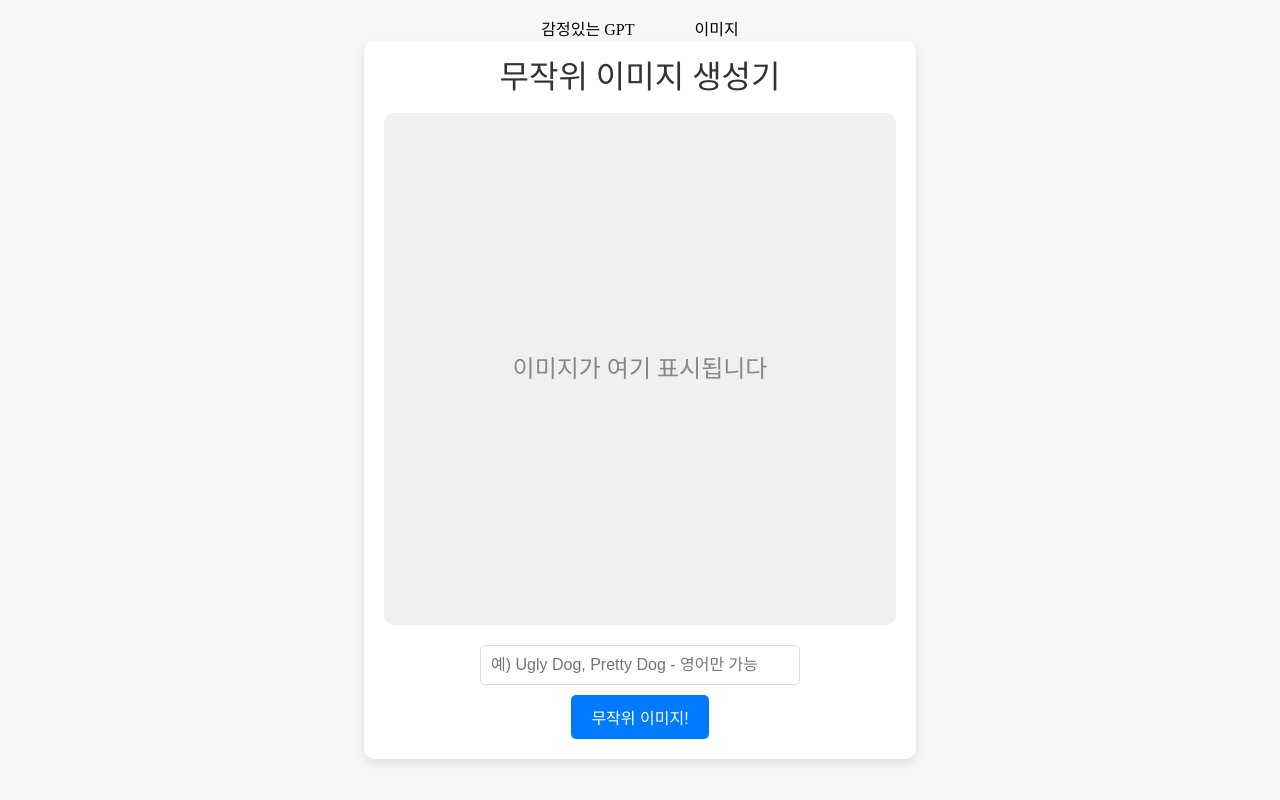
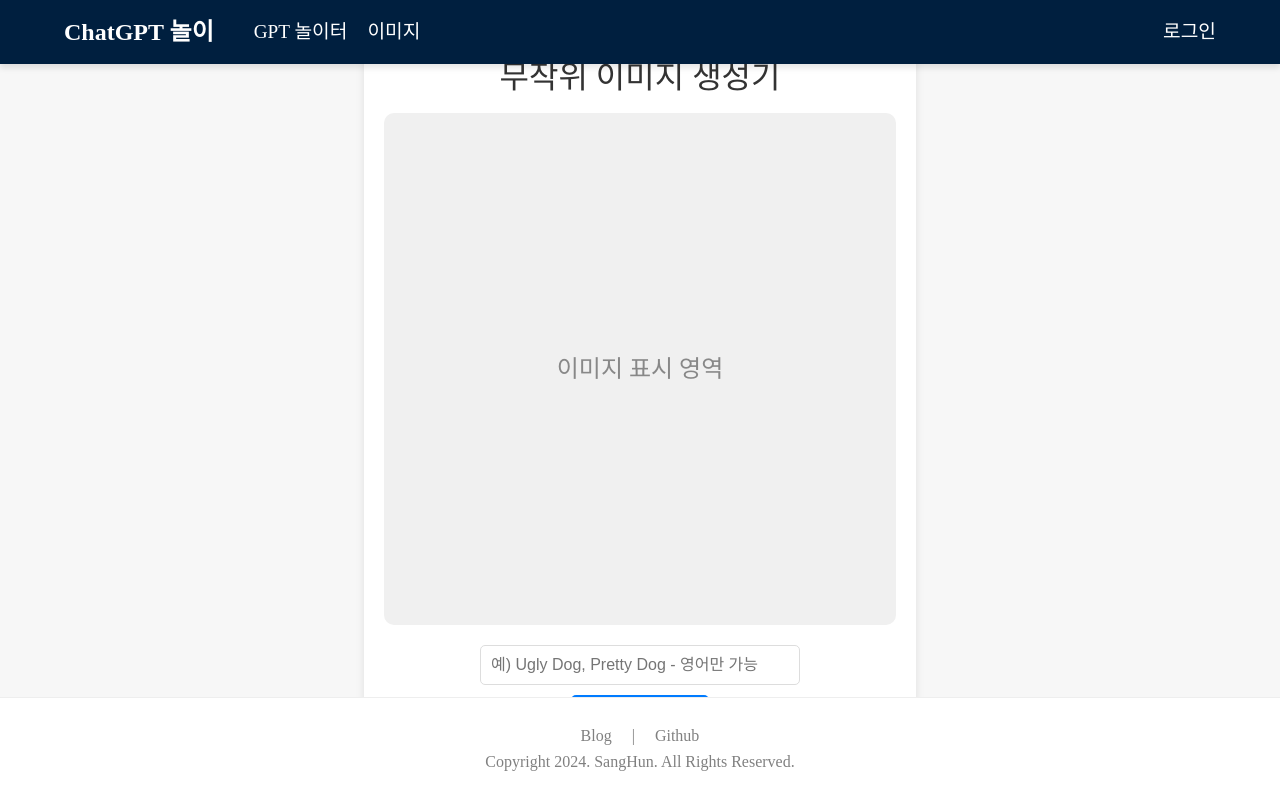
Before and after one commit to bp4sp4/cheapchatgpt, a React (Create React App) app: page /imagegpt/imagegpt in a window 1280 px wide. Built offline with nearby package versions, Linux system fonts and the light colour scheme.

Commit message:
main, header, footer design add

```diff
--- a/public/index.html
+++ b/public/index.html
@@ -23,7 +23,7 @@
       work correctly both with client-side routing and a non-root public URL.
       Learn how to configure a non-root public URL by running `npm run build`.
     -->
-  <title>React App</title>
+  <title>Cheap Site</title>
 </head>
 
 <body>
--- /dev/null
+++ b/src/components/footer/footer.js
@@ -0,0 +1,35 @@
+import React from "react";
+import styles from "./footer.module.css";
+
+const Footer = () => {
+  return (
+    <div className={styles.footer__wrap}>
+      <div className={styles.footer__wrap__content}>
+        <div className="footer_footer__XXj-R">
+          <nav>
+            <a
+              href="https://frontdevpark.tistory.com/"
+              target="_blank"
+              rel="noopener noreferrer"
+            >
+              Blog
+            </a>
+            |
+            <a
+              href="https://github.com/bp4sp4/"
+              target="_blank"
+              rel="noopener noreferrer"
+            >
+              Github
+            </a>
+          </nav>
+          <p>
+            <span>Copyright 2024. SangHun. All Rights Reserved.</span>
+          </p>
+        </div>
+      </div>
+    </div>
+  );
+};
+
+export default Footer;
--- /dev/null
+++ b/src/components/footer/footer.module.css
@@ -0,0 +1,40 @@
+.footer__wrap {
+    width: 100%;
+    background-color: #ffffff;
+    color: gray;
+    padding: 30px 0;
+    position: fixed;
+    bottom: 0;
+    left: 0;
+    display: flex;
+    justify-content: center;
+    align-items: center;
+    border-top: 1px solid #eee;
+
+}
+
+.footer__wrap nav {
+    box-sizing: border-box;
+}
+
+.footer__wrap nav a {
+    display: inline-block;
+    font-size: 1rem;
+    margin: 0 20px 10px;
+    text-decoration: none;
+    color: gray;
+}
+
+.footer__wrap nav a:visited {
+    color: gray;
+}
+
+.footer__wrap nav a:hover {
+    color: gray;
+}
+
+.footer__wrap__content {
+    font-size: 1rem;
+    text-align: center;
+    z-index: 999;
+}
--- a/src/components/header/header.js
+++ b/src/components/header/header.js
@@ -4,16 +4,24 @@ import { Link } from "react-router-dom";
 
 const Header = () => {
   return (
-    <header className={styles.header__wrap}>
-      <div className={styles.header__wrap__nav}>
-        <Link to="/">
-          <h3>감정있는 GPT</h3>
-        </Link>
-      </div>
-      <div className={styles.header__wrap__nav}>
-        <Link to="/imagegpt/imagegpt">
-          <h3>이미지</h3>
-        </Link>
+    <header className={styles.header}>
+      <div className={styles.nav}>
+        <div className={styles.leftNav}>
+          <Link to="/" className={styles.logo}>
+            ChatGPT 놀이
+          </Link>
+          <Link to="/" className={styles.navLink}>
+            GPT 놀이터
+          </Link>
+          <Link to="/imagegpt/imagegpt" className={styles.navLink}>
+            이미지
+          </Link>
+        </div>
+        <nav className={styles.rightNav}>
+          <Link to="/login" className={styles.navLink}>
+            로그인
+          </Link>
+        </nav>
       </div>
     </header>
   );
--- a/src/components/header/header.module.css
+++ b/src/components/header/header.module.css
@@ -1,32 +1,58 @@
-.header__wrap {
+.header {
+    width: 100%;
+    background-color: #001f3f;
+    padding: 20px 0;
+    position: fixed;
+    top: 0;
+    left: 0;
     display: flex;
     justify-content: center;
-    align-items: center;
-    position: absolute;
-    top: 0;
-    height: 60px;
+    box-shadow: 0 4px 6px rgba(0, 0, 0, 0.1);
+    z-index: 1000;
 }
 
-.header__wrap .header__wrap__nav {
-    margin: 20px 30px;
+.nav {
+    width: 90%;
+    max-width: 1200px;
+    display: flex;
+    justify-content: space-between;
+    align-items: center;
+    color: white;
 }
 
-a {
-    text-decoration: none;
+.leftNav {
+    display: flex;
+    align-items: center;
 }
 
-a:hover {
-    color: black;
+.rightNav {
+    display: flex;
+    align-items: center;
 }
 
-a:visited {
-    color: black;
+.logo {
+    font-size: 1.5rem;
+    font-weight: bold;
+    text-decoration: none;
+    color: white;
+    margin-right: 20px;
 }
 
-a:link {
-    color: black;
+.navLink {
+    margin-left: 20px;
+    font-size: 1.2rem;
+    text-decoration: none;
+    color: white;
+    transition: color 0.3s ease;
 }
 
-a:active {
-    color: black;
+.navLink:hover {
+    color: #1c8adb;
+    /* 밝은 블루 색상 */
 }
+
+.navLink:visited,
+.navLink:link,
+.navLink:active {
+    color: white;
+}
--- a/src/components/imagegpt/imagegpt.js
+++ b/src/components/imagegpt/imagegpt.js
@@ -2,6 +2,7 @@ import React, { useState } from "react";
 import axios from "axios";
 import Header from "../header/header";
 import styles from "./imagegpt.module.css";
+import Footer from "../footer/footer";
 
 const ImageGpt = () => {
   const [imageUrl, setImageUrl] = useState("");
@@ -57,7 +58,7 @@ const ImageGpt = () => {
               className={styles.image}
             />
           ) : (
-            <div className={styles.placeholder}>이미지가 여기 표시됩니다</div>
+            <div className={styles.placeholder}>이미지 표시 영역</div>
           )}
         </div>
         <form onSubmit={handleSubmit} className={styles.form}>
@@ -72,6 +73,7 @@ const ImageGpt = () => {
           </button>
         </form>
       </div>
+      <Footer />
     </div>
   );
 };
--- a/src/components/main/main.js
+++ b/src/components/main/main.js
@@ -1,7 +1,8 @@
 import React, { useState, useEffect } from "react";
 import axios from "axios";
-import styles from "./main.module.css"; // CSS 모듈 경로 확인
+import styles from "./main.module.css";
 import Header from "../header/header";
+import Footer from "../footer/footer";
 
 const ChatGpt = () => {
   const [question, setQuestion] = useState("");
@@ -99,7 +100,7 @@ const ChatGpt = () => {
 
   return (
     <div className={styles.wrap}>
-      <Header></Header>
+      <Header />
       <div className={styles.wrap__chat}>
         <h3 className={styles.wrap__chat__title}>말투가 변하는 챗봇</h3>
         <div className={styles.chatWindow}>
@@ -141,7 +142,6 @@ const ChatGpt = () => {
           {error && <p className={styles.error}>{error}</p>}
         </div>
       </div>
-
       <div className={styles.lastResponse}>
         <h3 className={styles.lastResponse__title}>CopyBoard</h3>
         <div className={styles.lastResponse__wrap}>
@@ -156,6 +156,7 @@ const ChatGpt = () => {
           ))}
         </div>
       </div>
+      <Footer />
     </div>
   );
 };
--- a/src/components/main/main.module.css
+++ b/src/components/main/main.module.css
@@ -3,20 +3,21 @@
     justify-content: center;
     align-items: center;
     height: 100vh;
-    background-color: #f7f7f7;
+    background-color: #f0f2f5;
 }
 
 .wrap__chat {
     display: flex;
     flex-direction: column;
     align-items: center;
-    width: 40%;
+    width: 50%;
+    border-radius: 10px;
 }
 
 .wrap .wrap__chat .wrap__chat__title {
-    font-size: 18px;
+    font-size: 20px;
     font-weight: bold;
-    margin-bottom: 10px;
+    margin-bottom: 15px;
 }
 
 .chatWindow {
@@ -27,19 +28,21 @@
     border: 1px solid #ddd;
     border-radius: 10px;
     overflow: hidden;
-    background-color: #fff;
+    background-color: #ffffff;
+    box-shadow: 0 4px 6px rgba(0, 0, 0, 0.1);
 }
 
 .messageList {
     flex-grow: 1;
-    padding: 10px;
+    padding: 20px;
     overflow-y: auto;
 }
 
 .message {
-    margin: 5px 0;
-    padding: 10px;
+    margin: 10px 0;
+    padding: 15px;
     border-radius: 10px;
+    line-height: 1.5;
 }
 
 .user {
@@ -48,15 +51,14 @@
 }
 
 .bot {
-    background-color: #f1f8e9;
-    align-self: flex-start;
+    background-color: #e1f5fe;
+    align-self: flex-end;
 }
 
 .inputWrap {
     display: flex;
     align-items: center;
-    /* Center align items */
-    padding: 10px;
+    padding: 15px;
     border-top: 1px solid #ddd;
 }
 
@@ -70,7 +72,8 @@
 
 button {
     padding: 10px 15px;
-    background-color: #007bff;
+    background-color: #1c8adb;
+    /* 버튼 색상 조정 */
     color: #fff;
     border: none;
     border-radius: 5px;
@@ -89,7 +92,6 @@ button:hover {
 
 .toneSelector {
     margin-left: 10px;
-    /* Add margin to the left */
     display: flex;
     align-items: center;
 }
@@ -112,7 +114,7 @@ button:hover {
 }
 
 .toneSelector__tone:focus {
-    border-color: #007bff;
+    border-color: #1c8adb;
 }
 
 .toneSelector__tone option {
@@ -122,12 +124,13 @@ button:hover {
 
 .lastResponse {
     width: 40%;
-    padding: 10px;
+    padding: 20px;
     border: 1px solid #ddd;
     border-radius: 10px;
-    background-color: #f1f8e9;
+    background-color: #ffffff;
+    box-shadow: 0 4px 6px rgba(0, 0, 0, 0.1);
     margin-left: 20px;
-    height: 600px;
+    height: 597px;
     overflow-y: auto;
 }
 
@@ -148,4 +151,5 @@ button:hover {
     background-color: #ffffff;
     border: 1px solid #ddd;
     border-radius: 5px;
+    cursor: pointer;
 }
```
